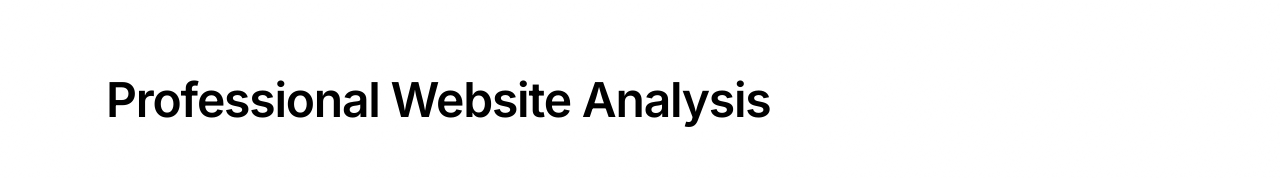
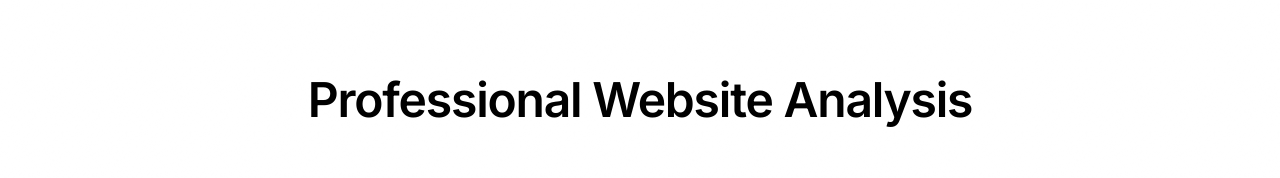
Before and after one commit to alexanderovie/fascinante-lumen-11012025, a Next.js app: page /en/audit in a window 1280 px wide. Shown: the part 178-356 px from the top of the page. Built offline with nearby package versions, Linux system fonts and the light colour scheme; no server answers.

Commit message:
style: centrar título en página de auditoría
- Agregar text-center al h2 del formulario de auditoría
- Título 'Análisis Profesional de tu Sitio Web' ahora centrado

```diff
--- a/src/components/sections/audit-form.tsx
+++ b/src/components/sections/audit-form.tsx
@@ -100,7 +100,7 @@ export default function AuditForm({ translations }: AuditFormProps) {
       <Noise />
       <div className="container">
         {/* Section Header - Estándar industria: text-balance, sin saltos forzados */}
-        <h2 className="text-3xl leading-tight tracking-tight font-semibold text-balance lg:text-5xl">
+        <h2 className="text-3xl leading-tight tracking-tight font-semibold text-balance text-center lg:text-5xl">
           {translations.hero.title} {translations.hero.subtitle}
         </h2>
 
```
